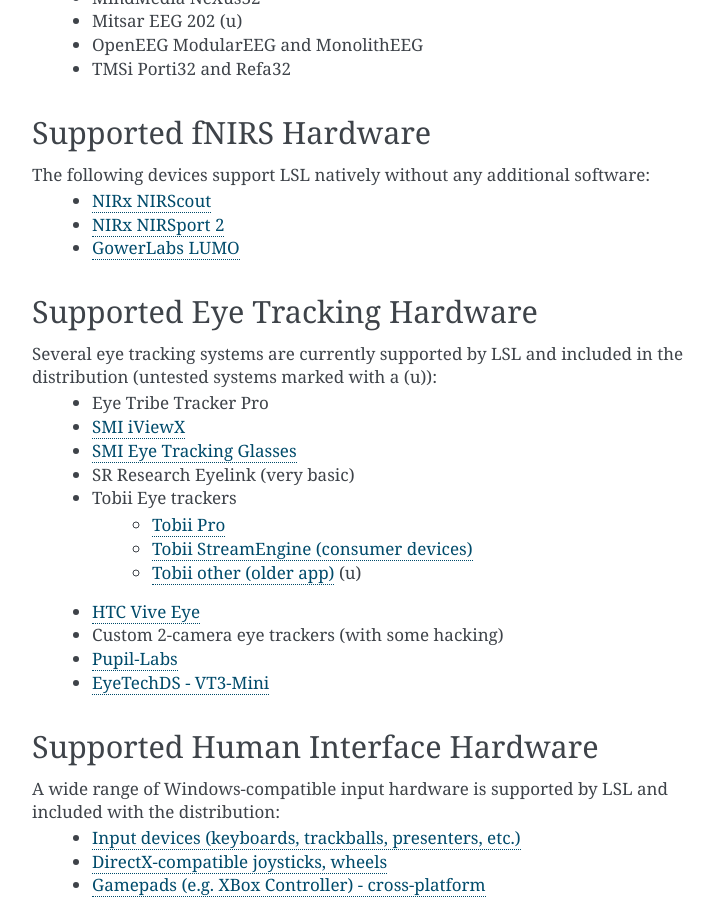
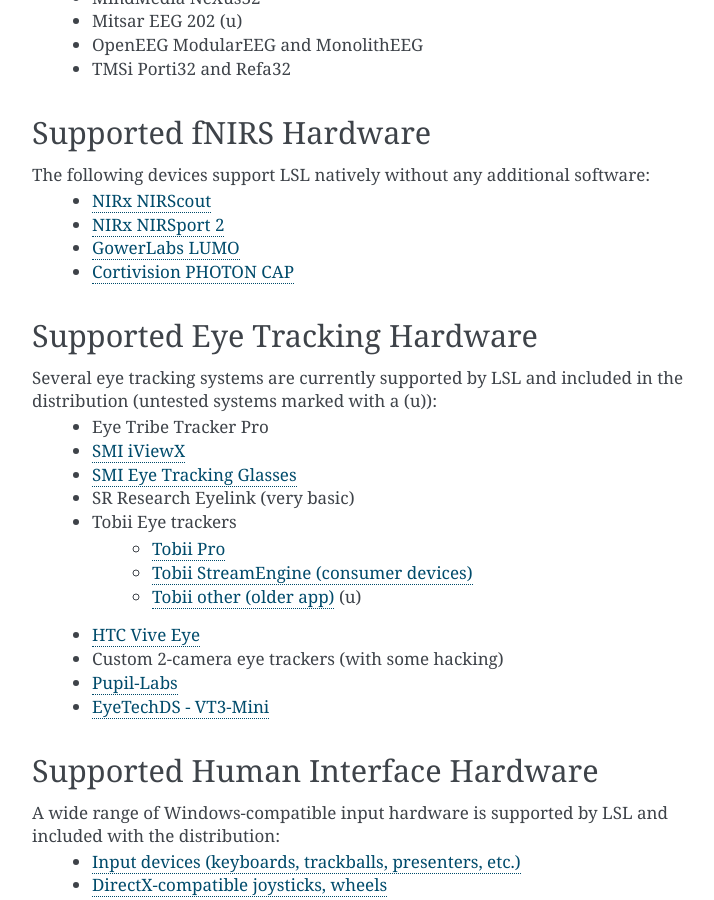
Before and after one commit to sccn/labstreaminglayer, a Sphinx documentation site: the page built from docs/info/supported_devices.rst, in a window 1280 px wide and 900 px high, scrolled down 1879 px. Shown: the whole window, without its empty margins (388-1102 px from the left). Built offline with Sphinx 7.4.7, drawn with Linux system fonts in a browser that asks for light colours.

Commit message:
Add Cortivision PHOTON CAP to supported fNIRS hardware

```diff
--- a/docs/info/supported_devices.rst
+++ b/docs/info/supported_devices.rst
@@ -78,6 +78,7 @@
   * `NIRx NIRScout <https://nirx.net/nirscout>`__
   * `NIRx NIRSport 2 <https://nirx.net/nirsport>`__
   * `GowerLabs LUMO <https://www.gowerlabs.co.uk/lumo>`__
+  * `Cortivision PHOTON CAP <https://www.cortivision.com/products/photon/>`__
 
 
 Supported Eye Tracking Hardware
```
